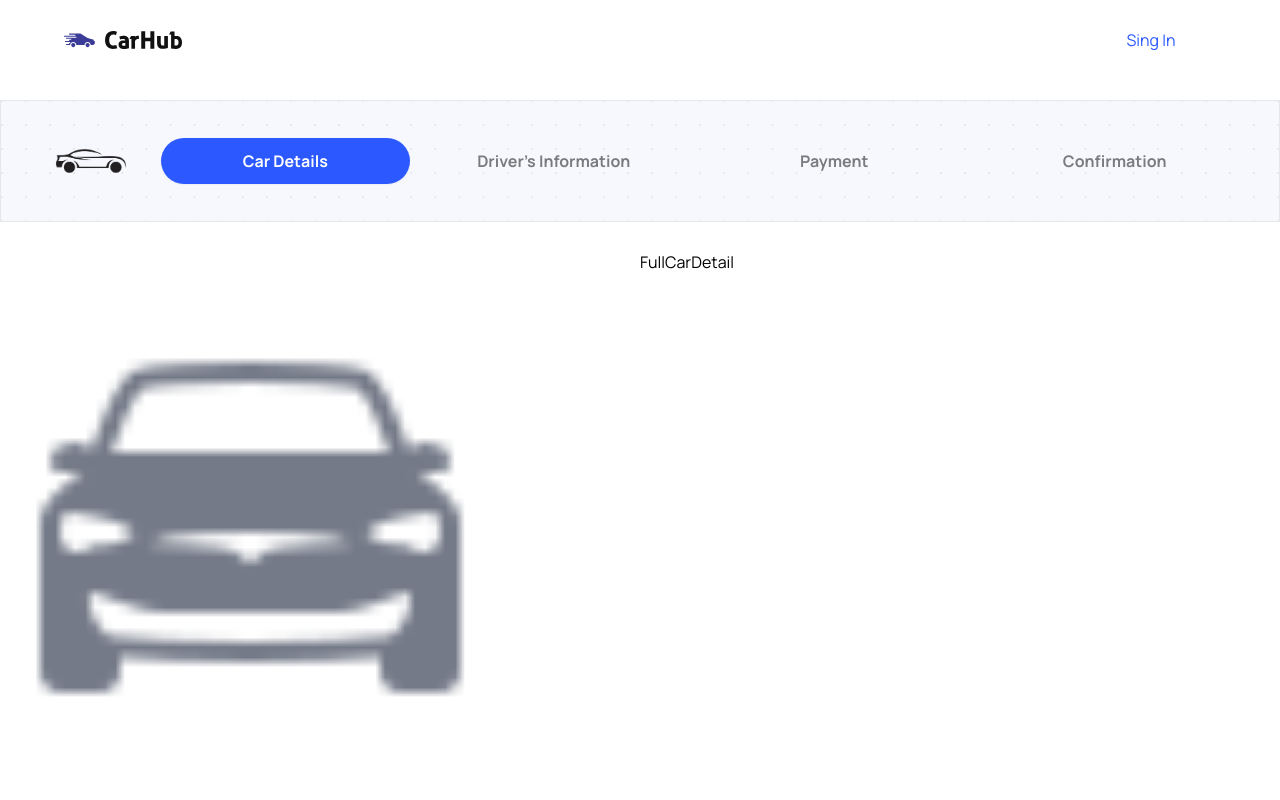
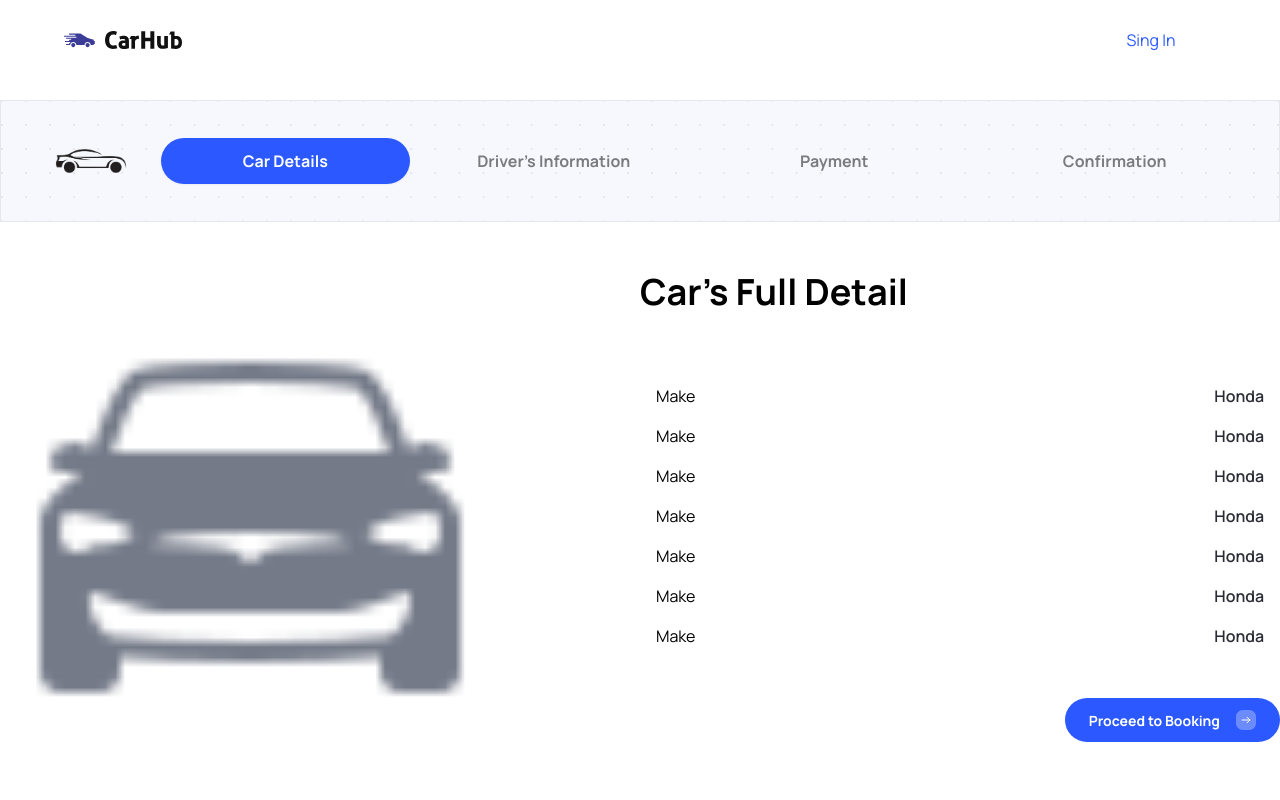
Before and after one commit to whiHak/Car-ShowCase, a Next.js app: page /cars/1 in a window 1280 px wide. Shown: the top 800 px of the page. Built offline with nearby package versions, Linux system fonts and the light colour scheme; no server answers.

Commit message:
added fullcar detail

```diff
--- a/components/FullCarDetail.tsx
+++ b/components/FullCarDetail.tsx
@@ -1,9 +1,59 @@
-import React from 'react'
+"use client";
 
-const FullCarDetail = () => {
-  return (
-    <div>FullCarDetail</div>
-  )
+import React from "react";
+import CustomButton from "./CustomButton";
+
+interface FullCarDetailProps {
+  onProceed: () => void
 }
 
-export default FullCarDetail
+const FullCarDetail = ({onProceed}:FullCarDetailProps) => {
+  return (
+    <div className="h-full w-full flex justify-between flex-col gap-3">
+      <h3 className="wrapper h3-bold text-center sm:text-left">
+          Car's Full Detail
+        </h3>
+      <div>
+        <div className="relative flex justify-between gap-5 text-right m-4">
+          <h4 className="text-grey captalize">Make</h4>
+          <p className="text-black-100 font-semibold">Honda</p>
+        </div>
+        <div className="relative flex justify-between gap-5 text-right m-4">
+          <h4 className="text-grey captalize">Make</h4>
+          <p className="text-black-100 font-semibold">Honda</p>
+        </div>
+        <div className="relative flex justify-between gap-5 text-right m-4">
+          <h4 className="text-grey captalize">Make</h4>
+          <p className="text-black-100 font-semibold">Honda</p>
+        </div>
+        <div className="relative flex justify-between gap-5 text-right m-4">
+          <h4 className="text-grey captalize">Make</h4>
+          <p className="text-black-100 font-semibold">Honda</p>
+        </div>
+        <div className="relative flex justify-between gap-5 text-right m-4">
+          <h4 className="text-grey captalize">Make</h4>
+          <p className="text-black-100 font-semibold">Honda</p>
+        </div>
+        <div className="relative flex justify-between gap-5 text-right m-4">
+          <h4 className="text-grey captalize">Make</h4>
+          <p className="text-black-100 font-semibold">Honda</p>
+        </div>
+        <div className="relative flex justify-between gap-5 text-right m-4">
+          <h4 className="text-grey captalize">Make</h4>
+          <p className="text-black-100 font-semibold">Honda</p>
+        </div>
+      </div>
+      <div className="flex justify-end w-full">
+        <CustomButton
+          title="Proceed to Booking"
+          btnStyles="md:w-max w-full   py-[16px] md:gap-4 rounded-full bg-primary-blue"
+          textStyles="text-white text-[14px] leading-[17px] font-bold"
+          rightIcon="/right-arrow.svg"
+          handleClick={onProceed}
+        />
+      </div>
+    </div>
+  );
+};
+
+export default FullCarDetail;
```
